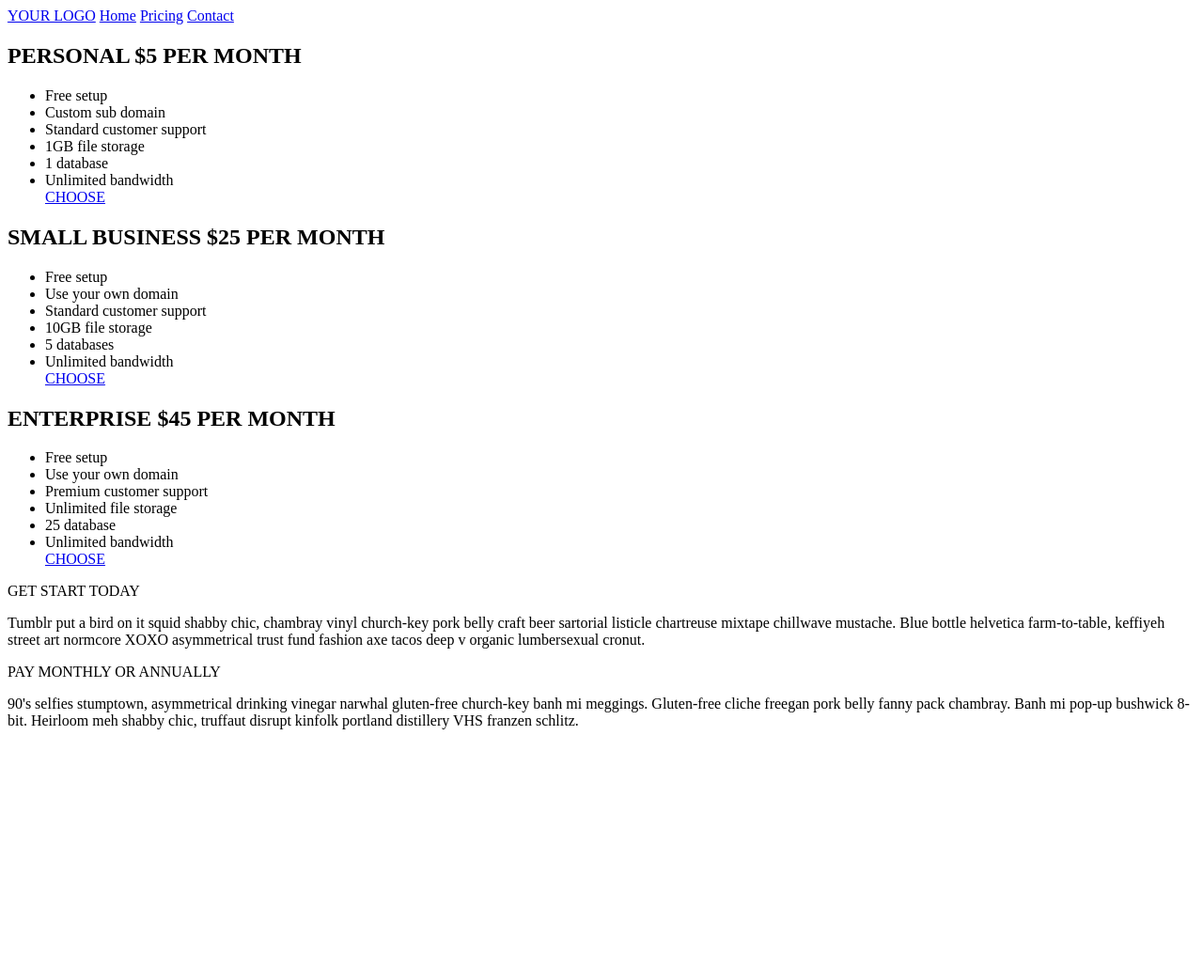
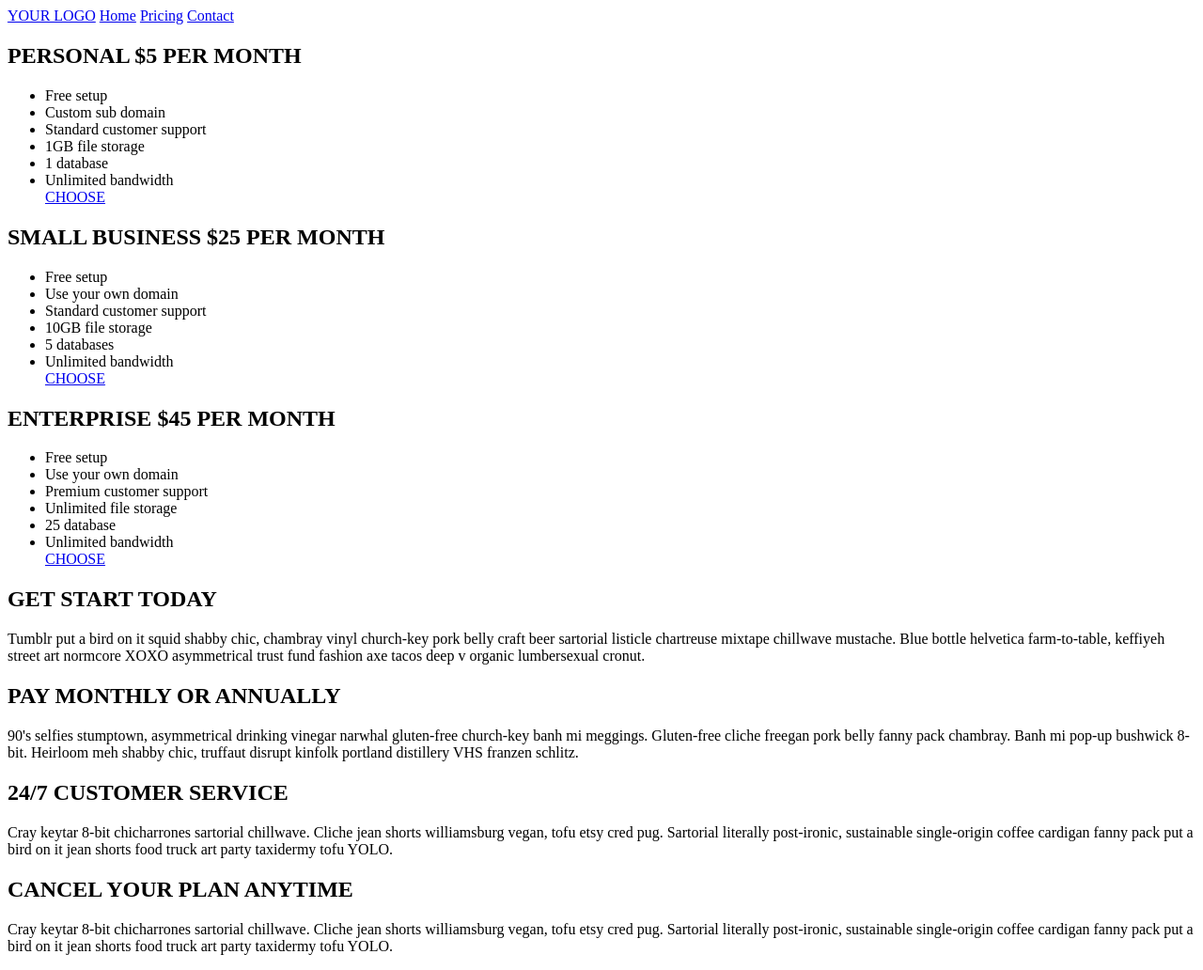
Before and after one commit to tiy-sat/2.1-responsive-site, a plain HTML site: page index.html in a window 1280 px wide. Shown: the whole page at 94% size. Before the commit the page ends 800 px from the top, so only its background shows below. Drawn offline with Linux system fonts and the light colour scheme.

Commit message:
Add all articles.

```diff
--- a/index.html
+++ b/index.html
@@ -1,3 +1,4 @@
+
 <!DOCTYPE html>
 <html>
   <head>
@@ -50,15 +51,22 @@
           </article>
         </section>
       <article class="simple__article1">
-        GET START TODAY
-        <p>Tumblr put a bird on it squid shabby chic, chambray vinyl church-key pork belly craft beer sartorial listicle chartreuse mixtape chillwave mustache. Blue bottle helvetica farm-to-table, keffiyeh street art normcore XOXO asymmetrical trust fund fashion axe tacos deep v organic lumbersexual cronut.
+        <h2>GET START TODAY</h2>
+          <p>Tumblr put a bird on it squid shabby chic, chambray vinyl church-key pork belly craft beer sartorial listicle chartreuse mixtape chillwave mustache. Blue bottle helvetica farm-to-table, keffiyeh street art normcore XOXO asymmetrical trust fund fashion axe tacos deep v organic lumbersexual cronut.
         </p>
       </article>
     <article class="simple__article2">
-      PAY MONTHLY OR ANNUALLY
-      <p>90's selfies stumptown, asymmetrical drinking vinegar narwhal gluten-free church-key banh mi meggings. Gluten-free cliche freegan pork belly fanny pack chambray. Banh mi pop-up bushwick 8-bit. Heirloom meh shabby chic, truffaut disrupt kinfolk portland distillery VHS franzen schlitz.
+      <h2>PAY MONTHLY OR ANNUALLY</h2>
+        <p>90's selfies stumptown, asymmetrical drinking vinegar narwhal gluten-free church-key banh mi meggings. Gluten-free cliche freegan pork belly fanny pack chambray. Banh mi pop-up bushwick 8-bit. Heirloom meh shabby chic, truffaut disrupt kinfolk portland distillery VHS franzen schlitz.
        </p>
     </article>
-
+<article>
+  <h2>24/7 CUSTOMER SERVICE</h2>
+    <p>Cray keytar 8-bit chicharrones sartorial chillwave. Cliche jean shorts williamsburg vegan, tofu etsy cred pug. Sartorial literally post-ironic, sustainable single-origin coffee cardigan fanny pack put a bird on it jean shorts food truck art party taxidermy tofu YOLO.
+    </p>
+<article>
+  <h2>CANCEL YOUR PLAN ANYTIME</h2>
+    <p>Cray keytar 8-bit chicharrones sartorial chillwave. Cliche jean shorts williamsburg vegan, tofu etsy cred pug. Sartorial literally post-ironic, sustainable single-origin coffee cardigan fanny pack put a bird on it jean shorts food truck art party taxidermy tofu YOLO.
+    </p>
   </body>
 </html>
--- a/styles/styles.css
+++ b/styles/styles.css
@@ -1,3 +1,3 @@
-.sales__personal {
-  margin: 1.4rem;
+.image {
+  image-orientation: 10rem;
 }
```
